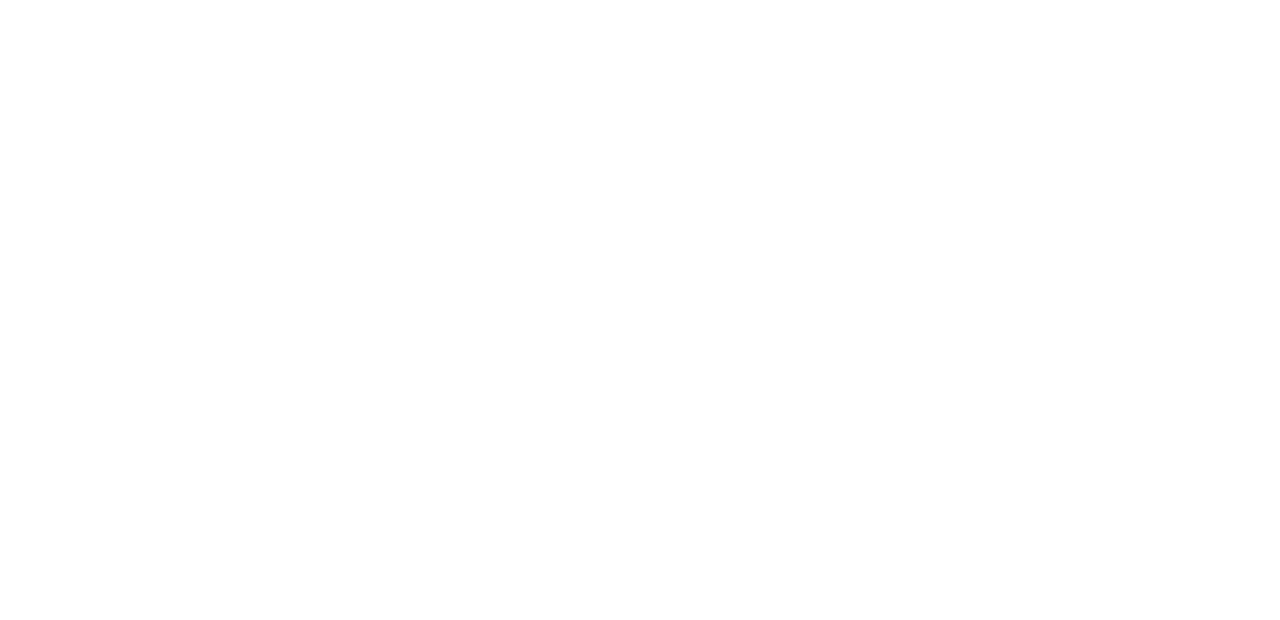
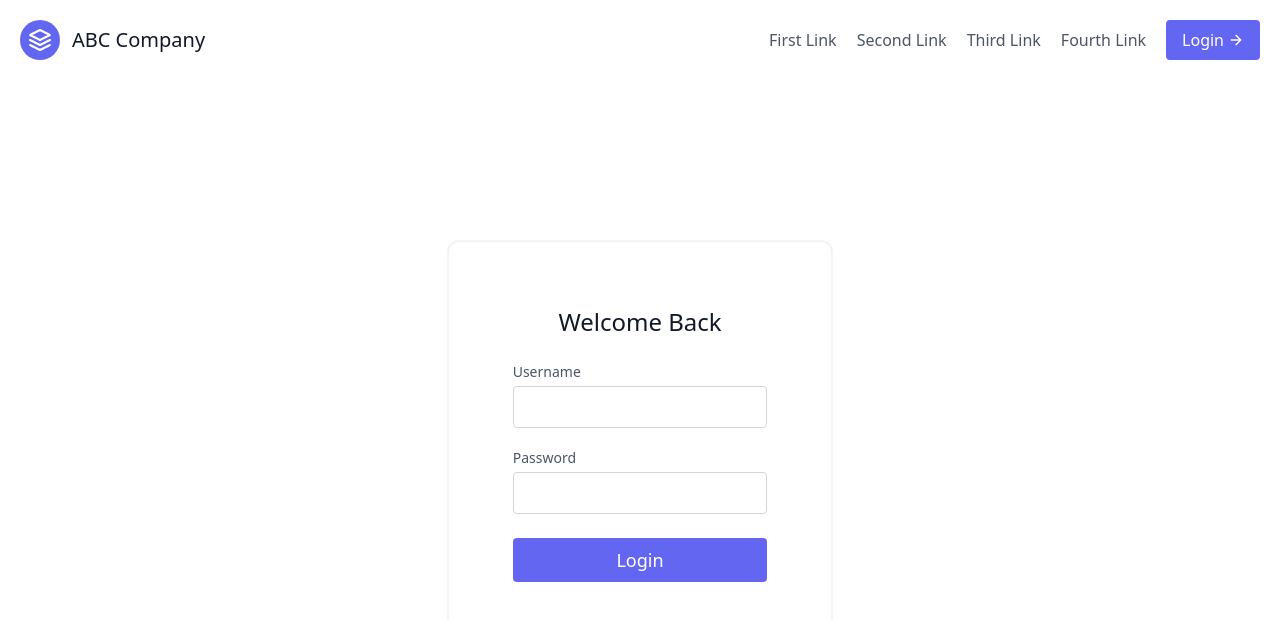
Before and after one commit to jayasith/abc-company-client, a React (Create React App) app: page /login in a window 1280 px wide. Before the commit this address had no page. Shown: the top 620 px of the page. Built offline with nearby package versions, Linux system fonts and the light colour scheme.

Commit message:
CREATE: login page created

```diff
--- a/public/index.html
+++ b/public/index.html
@@ -5,10 +5,7 @@
     <link rel="icon" href="%PUBLIC_URL%/favicon.ico" />
     <meta name="viewport" content="width=device-width, initial-scale=1" />
     <meta name="theme-color" content="#000000" />
-    <meta
-      name="description"
-      content="Web site created using create-react-app"
-    />
+    <meta name="description" content="Web site created using create-react-app" />
     <link rel="apple-touch-icon" href="%PUBLIC_URL%/logo192.png" />
     <!--
       manifest.json provides metadata used when your web app is installed on a
@@ -24,7 +21,7 @@
       work correctly both with client-side routing and a non-root public URL.
       Learn how to configure a non-root public URL by running `npm run build`.
     -->
-    <title>React App</title>
+    <title>ABC Company</title>
   </head>
   <body>
     <noscript>You need to enable JavaScript to run this app.</noscript>
--- a/src/components/Header.jsx
+++ b/src/components/Header.jsx
@@ -5,7 +5,7 @@
   return (
     <header className="text-gray-600 body-font">
       <div className="container mx-auto flex flex-wrap p-5 flex-col md:flex-row items-center">
-        <Link className="flex title-font font-medium items-center text-gray-900 mb-4 md:mb-0">
+        <Link to="/" className="flex title-font font-medium items-center text-gray-900 mb-4 md:mb-0">
           <svg
             xmlns="http://www.w3.org/2000/svg"
             fill="none"
@@ -26,6 +26,7 @@
           <Link className="mr-5 hover:text-gray-900">Third Link</Link>
           <Link className="mr-5 hover:text-gray-900">Fourth Link</Link>
         </nav>
+        <Link to="/login">
           <button className="inline-flex items-center bg-indigo-500 border-0 py-2 px-4 focus:outline-none text-white hover:bg-indigo-600 rounded text-base mt-4 md:mt-0">
             Login
             <svg
@@ -40,6 +41,7 @@
               <path d="M5 12h14M12 5l7 7-7 7"></path>
             </svg>
           </button>
+        </Link>
       </div>
     </header>
   );
--- /dev/null
+++ b/src/pages/Login.jsx
@@ -0,0 +1,44 @@
+import React from 'react';
+import Header from '../components/Header';
+
+const Login = () => {
+  return (
+    <div>
+      <Header />
+      <section className="text-gray-600 body-font">
+        <div className="container px-5 sm:py-40 p-20 mx-auto flex flex-wrap items-center justify-center xl:w-1/3 lg:w-1/2 md:w-3/4 w-full">
+          <div className="border-gray-100 border-2 rounded-xl p-16 flex flex-col ml-auto w-full mt-10 md:mt-0">
+            <h2 className="text-gray-900 text-2xl font-medium title-font mb-5 text-center">Welcome Back</h2>
+            <div className="relative mb-4">
+              <label for="username" className="leading-7 text-sm text-gray-600">
+                Username
+              </label>
+              <input
+                type="text"
+                id="username"
+                name="username"
+                className="w-full bg-white rounded border border-gray-300 focus:border-indigo-500 focus:ring-2 focus:ring-indigo-200 text-base outline-none text-gray-700 py-1 px-3 leading-8 transition-colors duration-200 ease-in-out"
+              />
+            </div>
+            <div className="relative mb-4">
+              <label htmlFor="password" className="leading-7 text-sm text-gray-600">
+                Password
+              </label>
+              <input
+                type="password"
+                id="password"
+                name="password"
+                className="w-full bg-white rounded border border-gray-300 focus:border-indigo-500 focus:ring-2 focus:ring-indigo-200 text-base outline-none text-gray-700 py-1 px-3 leading-8 transition-colors duration-200 ease-in-out"
+              />
+            </div>
+            <button className="text-white bg-indigo-500 border-0 py-2 px-8 my-2 focus:outline-none hover:bg-indigo-600 rounded text-lg">
+              Login
+            </button>
+          </div>
+        </div>
+      </section>
+    </div>
+  );
+};
+
+export default Login;
--- a/src/routes/NavigationRouter.jsx
+++ b/src/routes/NavigationRouter.jsx
@@ -2,11 +2,13 @@
 import { Route, Routes } from 'react-router-dom';
 
 import Home from '../pages/Home';
+import Login from '../pages/Login';
 
 const NavigationRouter = () => {
   return (
     <Routes>
       <Route element={<Home />} path="/" />
+      <Route element={<Login />} path="login" />
     </Routes>
   );
 };
```
Lines whose indentation alone changed are shown as unchanged.
